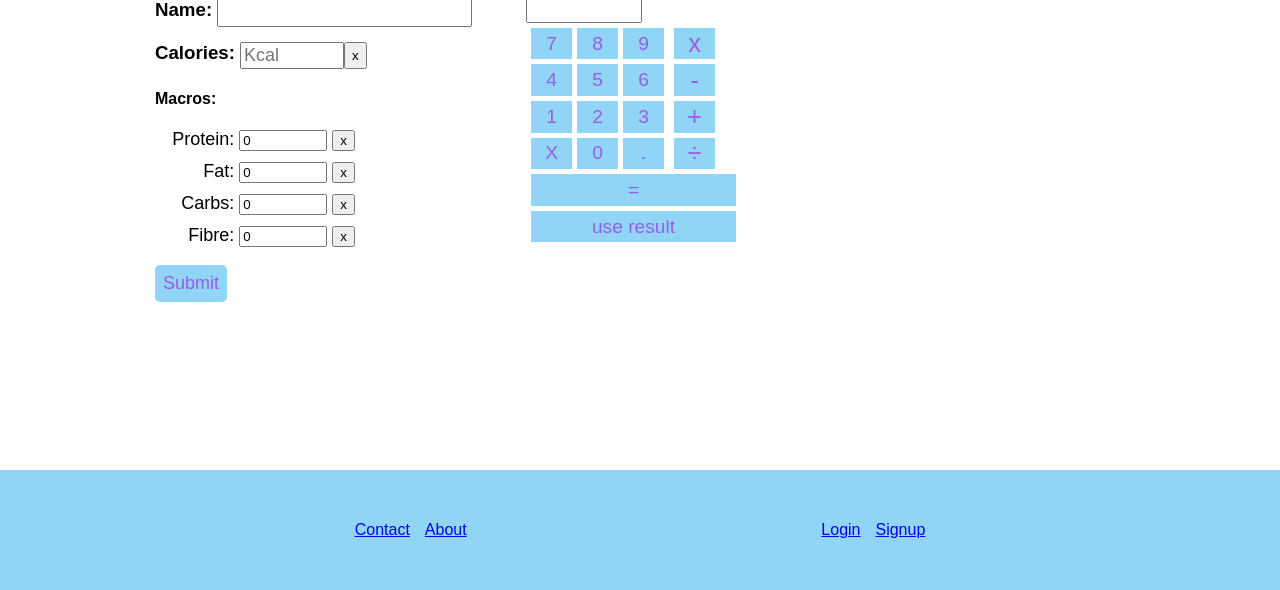
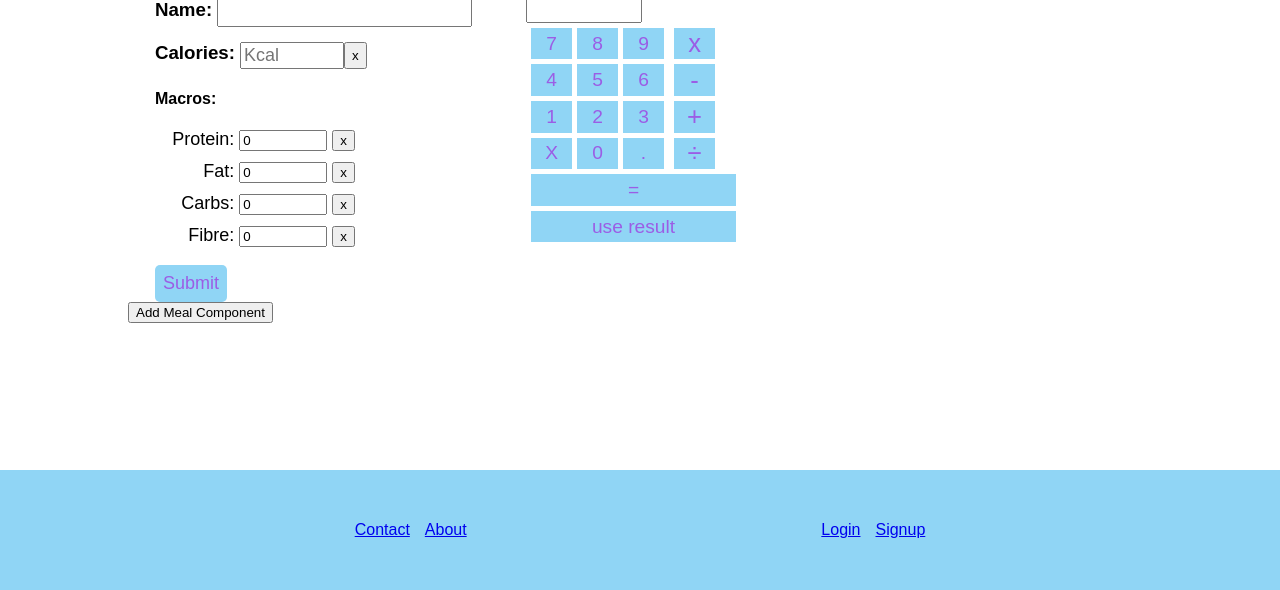
Before and after one commit to Lilley-DL/Momentum, a Flask app: template templates/createMealEntry.html in a window 1280 px wide. Shown: the part 241-831 px from the top of the page. Run offline with Flask 3, Linux system fonts and the light colour scheme; the template is opened without the code that fills it, so the values that code supplies are empty.

Commit message:
added new meal branch  WIP

```diff
--- a/templates/createMealEntry.html
+++ b/templates/createMealEntry.html
@@ -96,6 +96,11 @@ Create entry
     </div>
 </div>
 
+<button id="addComponentButton">Add Meal Component</button>
+<div id="meal-components-wrapper">
+
+</div>
+
 {% endblock %}
 
 {% block scripts %}
@@ -124,6 +129,8 @@ Create entry
     var calcButtonClick = false
 
     var globalResult = 0;
+
+    var mealComponents = []
 
     Array.from(calcButtons).forEach(btn =>{
         btn.addEventListener("click", () => {
@@ -344,6 +351,7 @@ Create entry
             if(!/^\d*$/.test(tempValue)){
                 tempValue = tempValue.replace(/\D/g, '');
             }
+            //TODO: sort out the negative values
 
             //use the temp value
             lastFocusedInput.value = tempValue
@@ -356,6 +364,82 @@ Create entry
 
     })
 
+    var addComponentButton = document.getElementById("addComponentButton")
+    var macroInputs = document.getElementsByClassName("macroInput")
+
+    var componentsWrapper = document.getElementById("meal-components-wrapper")
+
+    addComponentButton.addEventListener("click", function(event){
+        //create new component object
+        var component = {}
+
+        //get the component name
+        var componentName = document.getElementById("entry-name")
+        //check the name content, duplicates in the list, empty, etc
+        component.name = componentName.value
+
+        //loop over macro inputs and get the values into a JSON OBJECT
+        Array.from(macroInputs).forEach(element =>{
+            console.log("Nmae: " ,element.name, "Value:",element.value)
+            component[element.name] = element.value
+        })
+        //?HOW will i get the name, loop over each element and grab the name attribute ??
+        console.log("Component : ", component)
+
+        //add to the list of components
+        mealComponents.push(component)
+        console.log("Component LIST : ", mealComponents)
+
+        //clear the old UI list
+        componentsWrapper.innerHTML = ""
+        mealComponents.forEach(component =>{
+            addComponentUI(component)
+        })
+
+    })
+
+
+
+    //add UI element for the list
+    function addComponentUI(component){
+
+        //take in the JSON and create an element for it
+        var componentDiv = document.createElement("div")
+        componentDiv.classList.add("component")
+        componentDiv.id = component.name // this can be used to remove the UI element i think
+
+        var removeComponentButton = document.createElement("button")
+        removeComponentButton.innerText = "X"
+        removeComponentButton.addEventListener("click", function(event){
+            console.log(this.parentElement)
+            //remove the UI element
+            // this.parentElement.remove()
+
+            // OR would it be better to clear the whole thing and just build from the list state ??
+            //get the id
+            let elementid = this.parentElement.id //this may get fucky with spaces in the name ?
+            mealComponents.forEach(component =>{
+
+                if(component.name == elementid){
+                    console.log("Removing : " , component.name)
+                    let index = mealComponents.indexOf(component)
+                    mealComponents.splice(index,1)
+                    this.parentElement.remove()
+                }
+
+            })
+        })
+
+        componentDiv.innerHTML = "<span>" + component.name+"</span>"
+        componentDiv.appendChild(removeComponentButton)
+
+        //add it to the UI wrapper
+        componentsWrapper.appendChild(componentDiv)
+    }
+
+    //clear inputs method
+
+
 </script>
 
 {% endblock scripts %}
```
